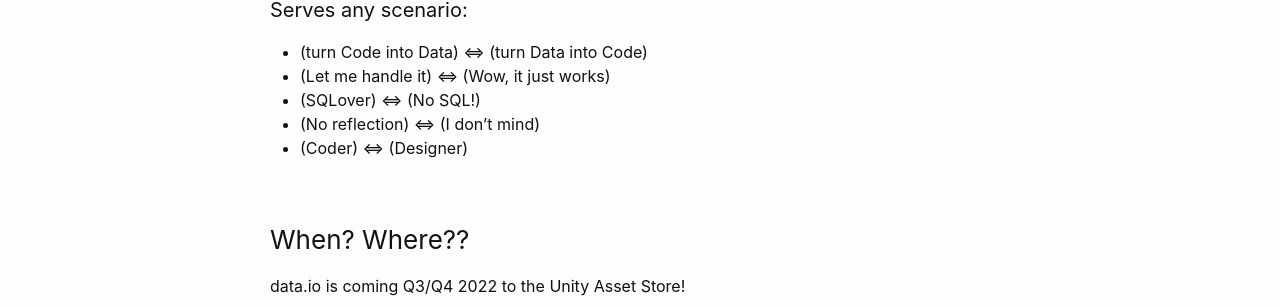
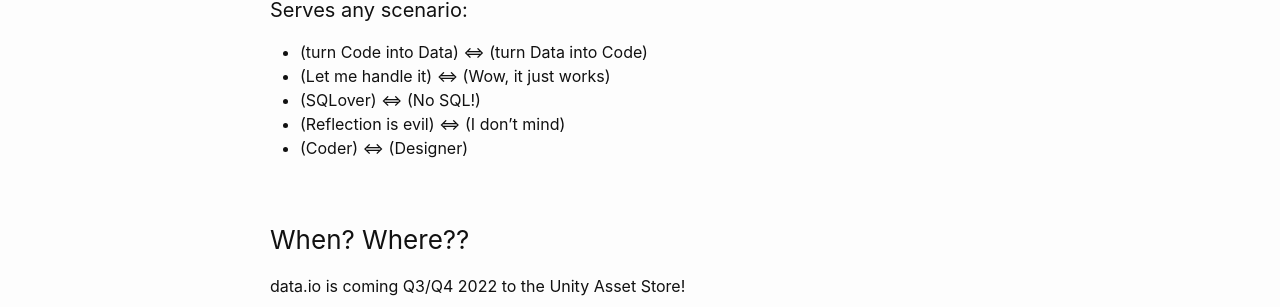
Before and after one commit to CodeSmile-0000011110110111/data.io-home, a Jekyll site: the page built from index.md, in a window 1280 px wide. Shown: the part 1289-1596 px from the top of the page. Built offline with Jekyll 4.4.1, drawn with Linux system fonts in a browser that asks for light colours.

Commit message:
Update index.md

```diff
--- a/index.md
+++ b/index.md
@@ -46,7 +46,7 @@
 - (turn Code into Data) <=> (turn Data into Code)
 - (Let me handle it) <=> (Wow, it just works)
 - (SQLover) <=> (No SQL!)
-- (No reflection) <=> (I don't mind)
+- (Reflection is evil) <=> (I don't mind)
 - (Coder) <=> (Designer)
 
 ### When? Where??
```
